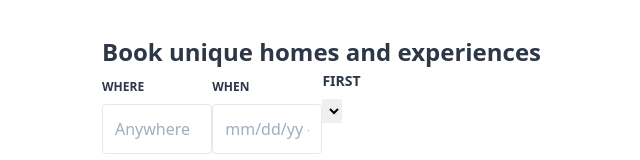
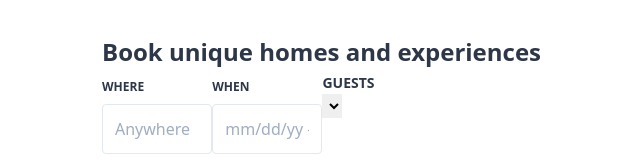
Before and after one commit to kokiebisu/nextjs_airbnb, a Next.js app: page / in a window 1280 px wide. Shown: the part 542-702 px from the top of the page, without its empty margins (42-682 px from the left). Built offline with nearby package versions, Linux system fonts and the light colour scheme.

Commit message:
created optionbox component backbone

```diff
--- a/components/OptionBox.js
+++ b/components/OptionBox.js
@@ -1,8 +1,9 @@
 export default ({ label, options }) => {
 	return (
 		<div class='w-full lg:w-1/3'>
-			<h4 class='uppercase text-sm font-semibold pb-2 text-gray-800'>{options.first}</h4>
-			<label for={label}></label>
+			<label for={label} class='uppercase text-sm font-semibold pb-2 text-gray-800'>
+				{label}
+			</label>
 			<div>
 				<select name='' id=''>
 					<option value=''></option>
```
